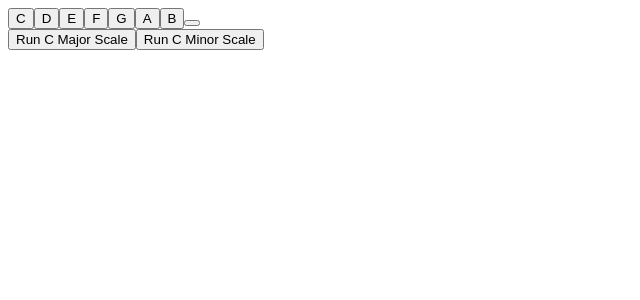
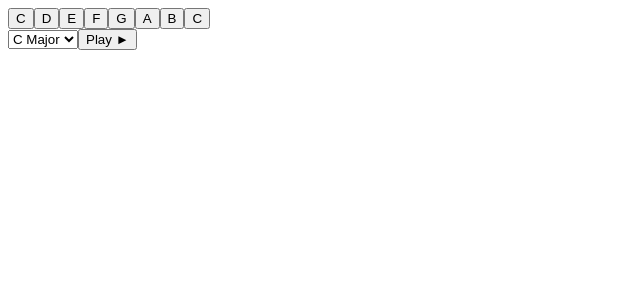
Before and after one commit to oldManLemon/undaTuner, an Angular app: page / in a window 1280 px wide. Shown: the top 300 px of the page, without its empty margins (0-640 px from the left). Built offline with nearby package versions, Linux system fonts and the light colour scheme.

Commit message:
Scales play correctly from Dropdown increase range correct

```diff
--- a/src/app/app.component.html
+++ b/src/app/app.component.html
@@ -9,7 +9,25 @@
 <button (click)="onClick(6,4);">{{scale[6]}}</button>
 <button (click)="onClick(0,5);">{{scale[7]}}</button>
 
+
+
 <div>
-    <button (click)="selectScale('CM');">Run C Major Scale</button>
-    <button (click)="selectScale('Cm');">Run C Minor Scale</button>
+    <select>
+        <option (click)="selectScale('CM');">C Major</option>
+        <option (click)="selectScale('Cm');">C Minor</option>
+        <option (click)="selectScale('DM');">D Major</option>
+        <option (click)="selectScale('Dm');">D Minor</option>
+        <option (click)="selectScale('EM');">E Major</option>
+        <option (click)="selectScale('Em');">E Minor</option>
+        <option (click)="selectScale('FM');">F Major</option>
+        <option (click)="selectScale('Fm');">F Minor</option>
+        <option (click)="selectScale('GM');">G Major</option>
+        <option (click)="selectScale('Gm');">G Minor</option>
+        <option (click)="selectScale('AM');">A Major</option>
+        <option (click)="selectScale('Am');">A Minor</option>
+        <option (click)="selectScale('BM');">B Major</option>
+        <option (click)="selectScale('Bm');">B Minor</option>
+
+    </select>
+    <button (click) ='playScale()'>Play &#9658; </button>
 </div>
--- a/src/app/app.component.ts
+++ b/src/app/app.component.ts
@@ -16,7 +16,7 @@ export class AppComponent {
     //create a synth and connect it to the master output (your speakers)
     this.synth = new Tone.Synth().toMaster();
 
-    this.scale = ['C', 'D', 'E', 'F', 'G', 'A', 'B']; //0 place and increase range!
+    this.scale = ['C', 'D', 'E', 'F', 'G', 'A', 'B', 'C']; //0 place and increase range!
   }
 
 
@@ -28,7 +28,7 @@ export class AppComponent {
     this.synth.triggerAttackRelease(this.scale[note] + range, '8n');
   }
 
-  async selectScale(scaleType: string) {
+  selectScale(scaleType: string) {
 
     switch (scaleType) {
       case 'CM':
@@ -76,12 +76,42 @@ export class AppComponent {
     }
 
 
-    for (var note of this.scale) {
 
-      this.synth.triggerAttackRelease(note+4, '8n');
+  }
 
+  async playScale() {
+
+    //Catch if scale is greater than 8
+    if (this.scale.length > 8) {
+      return console.error('Basic Scales can not be more than 8 notes in length');
+
+    }
+    //Notes need to transpose up automatically upon reaching C unless C is the first note
+    for (let note = 0, range = 4, cPassed = 0; note < 8; note++) {
+
+      if (this.scale[note] === 'C' || this.scale[note] === 'C#' || this.scale[note] === 'Cb' ) {
+        //If C is passed play the note one higher
+        cPassed++;
+        if (note != 0) {
+          //Only when reaching the next C in the scale should the range be increased
+          range++;
+        }
+      }
+
+      this.synth.triggerAttackRelease(this.scale[note] + range, '8n');
+      console.log(this.scale[note] + range)
       await this.delay(500);
-    };
+
+    }
+
+    // for (var note of this.scale) {
+
+    //   this.synth.triggerAttackRelease(note+4, '8n');
+
+
+    //   await this.delay(500);
+    // };
+
   }
 
   delay(ms: number) {
```
